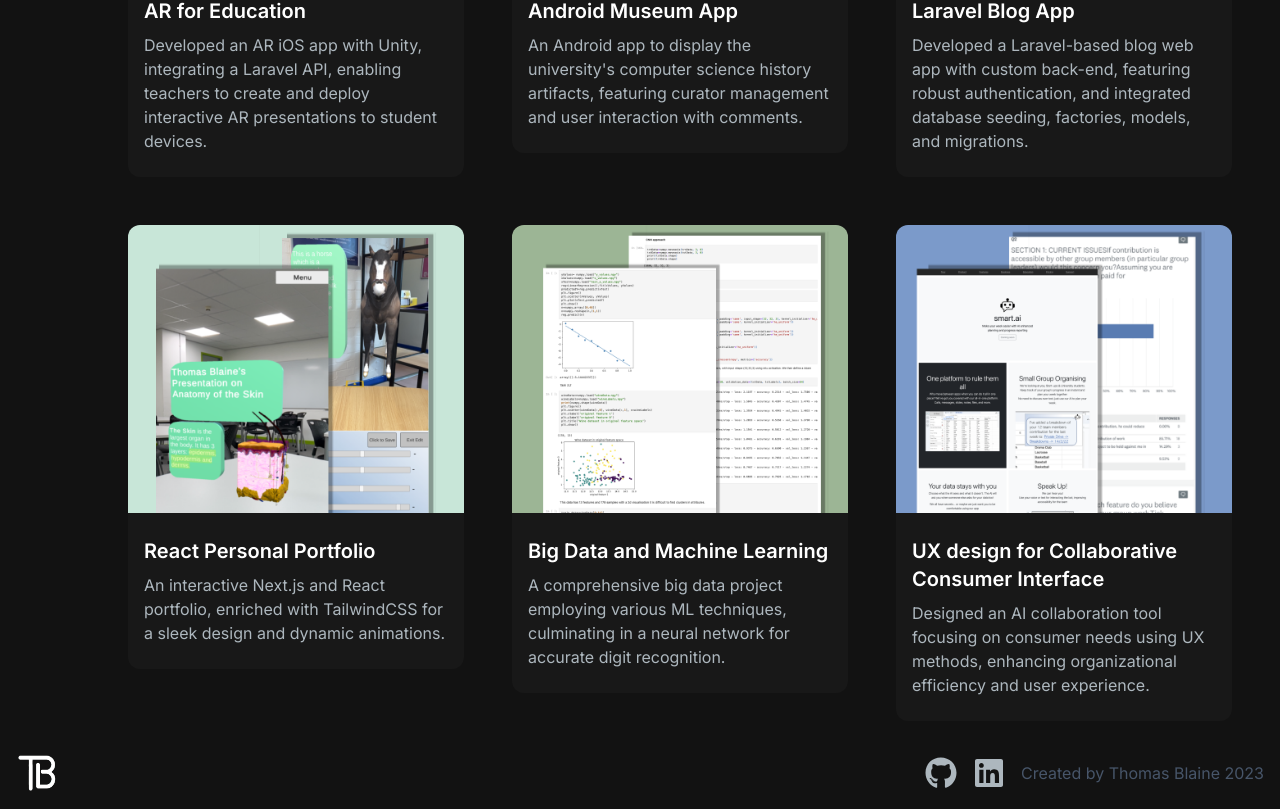
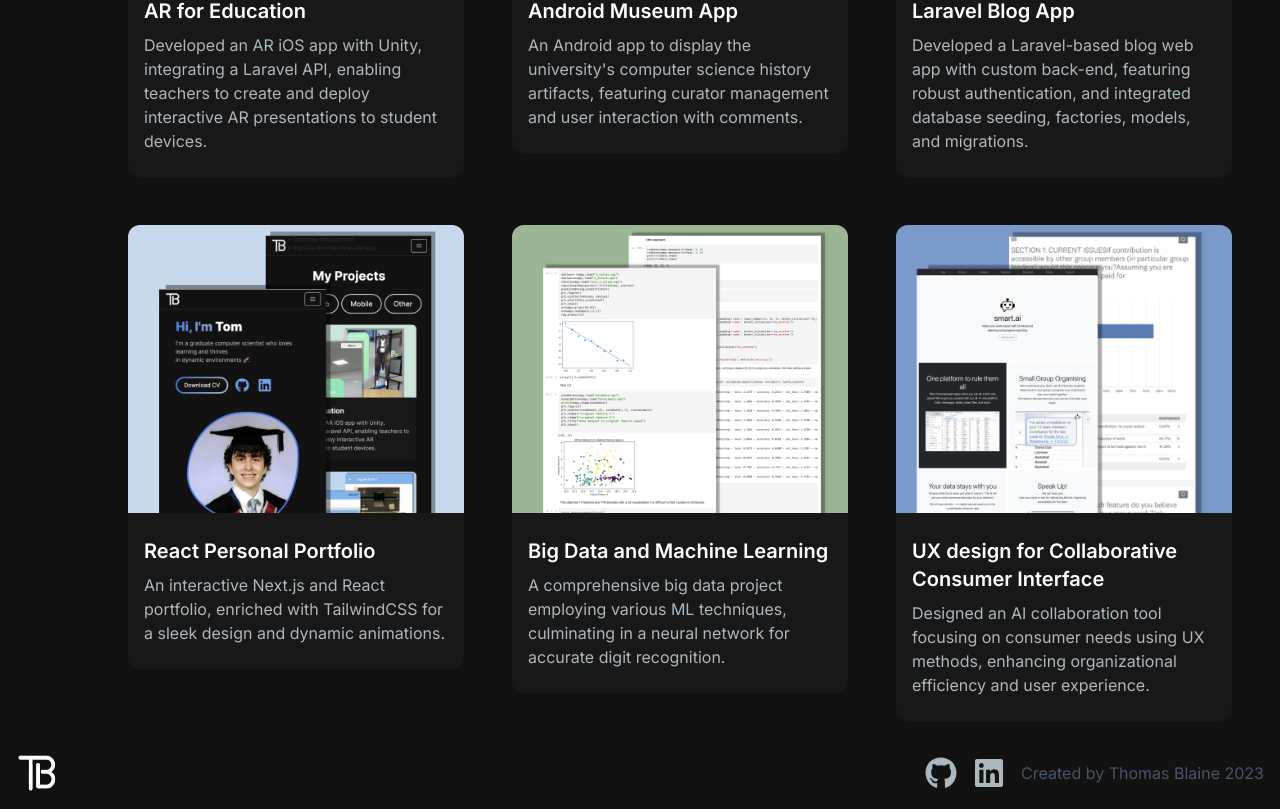
Before and after one commit to tomBlaine/portfolio-website, a Next.js app: page / in a window 1280 px wide. Shown: the part 1659-2468 px from the top of the page. Built offline with nearby package versions, Linux system fonts and the light colour scheme.

Commit message:
added image for 4

```diff
--- a/src/app/components/ProjectSection.jsx
+++ b/src/app/components/ProjectSection.jsx
@@ -76,7 +76,7 @@ const projectsData = [
         details:"The portfolio leverages Next.js and React. Tailwind CSS is utilized and Framer Motion adds fluid animations. The responsive layout ensures optimal viewing across devices. Deployment is achieved through Vercel platform.",
         tech: ["Next.js", "React", "JavaScript", "Vercel"],
         outcomes:"Developing this portfolio enhanced skills in React and Next.js, deepening understanding of modern web development practices. Experience in responsive design and animation was gained through Tailwind and Framer Motion. Deployment experience was acquired via Vercel. Future work includes continually improving app responsiveness",
-        coverImg: "/images/1.png",
+        coverImg: "/images/4.png",
         images: [
             "/images/about-image.png",
             "/images/hero-image1.png",
```
Also changed, not shown: public/images/4.png (added).
